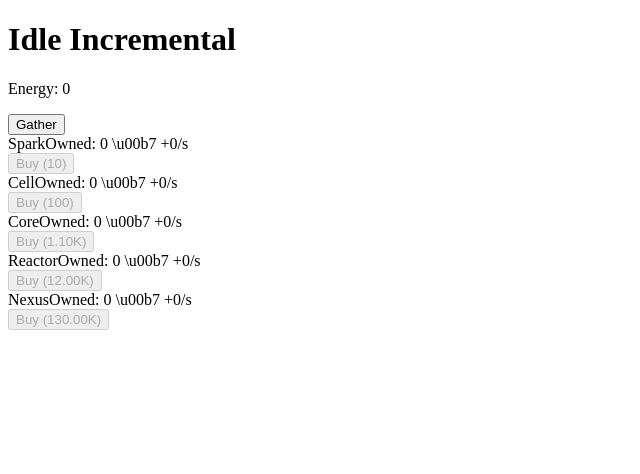
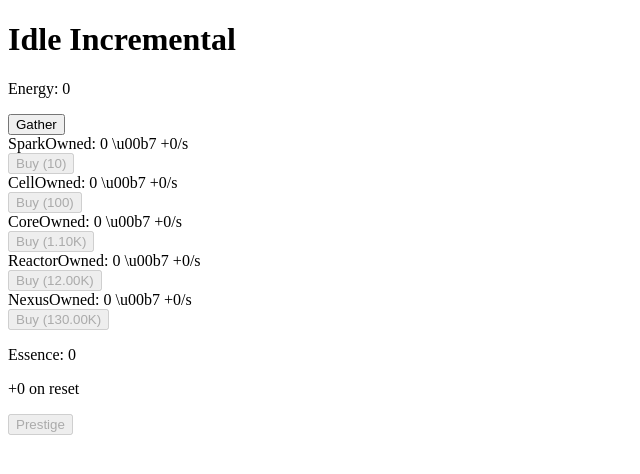
Before and after one commit to neil-cena/idle-clicker, a React (Vite) app: page / in a window 1280 px wide. Shown: the top 474 px of the page, without its empty margins (0-640 px from the left). Built offline with nearby package versions, Linux system fonts and the light colour scheme; the HTML template or start-up script is replaced by a standard one.

Commit message:
hook up prestige reset flow

```diff
--- a/src/App.tsx
+++ b/src/App.tsx
@@ -1,5 +1,6 @@
 import { useGameLoop } from './hooks/useGameLoop'
 import { MainView } from './components/MainView'
+import { PrestigePanel } from './components/PrestigePanel'
 import { OfflineModal } from './components/OfflineModal'
 
 function App() {
@@ -13,6 +14,7 @@ function App() {
       <OfflineModal />
       <main className="app-main">
         <MainView />
+        <PrestigePanel />
       </main>
     </div>
   )
--- a/src/engine/gameState.ts
+++ b/src/engine/gameState.ts
@@ -1,5 +1,6 @@
 import { create } from 'zustand'
 import { GENERATORS, getCost, getMilestoneMultiplier } from './generators'
+import { essenceFromLifetimeEarnings, productionMultiplierFromEssence } from './prestige'
 import { load, save } from './saveLoad'
 import { simulateOfflineProgress } from './offline'
 
@@ -10,12 +11,14 @@ const initialCounts = () => Object.fromEntries(GENERATORS.map((g) => [g.id, 0]))
 interface GameState {
   energy: number
   counts: Record<string, number>
+  essence: number
   lifetimeEarnings: number
   lastSaveTime: number
   lastTickTime: number
   tick: (now: number) => void
   click: () => void
   buy: (id: string) => void
+  prestige: () => void
   loadGame: () => void
   applyOffline: () => void
 }
@@ -23,6 +26,7 @@ interface GameState {
 export const useGameStore = create<GameState>()((set, get) => ({
       energy: 0,
       counts: initialCounts(),
+      essence: 0,
       lifetimeEarnings: 0,
       lastSaveTime: Date.now(),
       lastTickTime: Date.now(),
@@ -36,7 +40,8 @@ export const useGameStore = create<GameState>()((set, get) => ({
           const owned = state.counts[g.id] ?? 0
           rate += (owned * g.productionPerUnit) * getMilestoneMultiplier(owned)
         })
-        const gained = rate * dt
+        const mult = productionMultiplierFromEssence(state.essence)
+        const gained = rate * dt * mult
         set({
           energy: state.energy + gained,
           lifetimeEarnings: state.lifetimeEarnings + gained,
@@ -45,7 +50,8 @@ export const useGameStore = create<GameState>()((set, get) => ({
       },
 
       click() {
-        set((s) => ({ energy: s.energy + 1, lifetimeEarnings: s.lifetimeEarnings + 1 }))
+        const mult = productionMultiplierFromEssence(get().essence)
+        set((s) => ({ energy: s.energy + 1 * mult, lifetimeEarnings: s.lifetimeEarnings + 1 * mult }))
       },
 
       buy(id: string) {
@@ -61,12 +67,26 @@ export const useGameStore = create<GameState>()((set, get) => ({
         }))
       },
 
+      prestige() {
+        const state = get()
+        const newEssence = essenceFromLifetimeEarnings(state.lifetimeEarnings)
+        if (newEssence <= state.essence) return
+        set({
+          energy: 0,
+          counts: initialCounts(),
+          essence: state.essence + newEssence,
+          lifetimeEarnings: 0,
+          lastSaveTime: Date.now(),
+        })
+      },
+
       loadGame() {
         const data = load()
         if (!data) return
         set({
           energy: data.energy,
           counts: data.counts,
+          essence: data.essence,
           lifetimeEarnings: data.lifetimeEarnings,
           lastSaveTime: data.lastSaveTime,
           lastTickTime: Date.now(),
@@ -101,7 +121,7 @@ export function startGameLoop() {
     save({
       energy: state.energy,
       counts: state.counts,
-      essence: 0,
+      essence: state.essence,
       lifetimeEarnings: state.lifetimeEarnings,
       lastSaveTime: state.lastSaveTime,
     })
--- a/src/styles/global.css
+++ b/src/styles/global.css
@@ -114,7 +114,62 @@ body {
   cursor: not-allowed;
 }
 
+.prestige-panel {
+  padding: 1rem;
+  border: 1px solid var(--border);
+  border-radius: 8px;
+  background: var(--bg-card);
+}
+
+.prestige-gain {
+  color: var(--success);
+  font-size: 0.9rem;
+}
+
+.btn-prestige {
+  margin-top: 0.5rem;
+  padding: 0.5rem 1rem;
+  background: var(--cta);
+  border: none;
+  border-radius: 6px;
+  color: #fff;
+  cursor: pointer;
+}
+
+.btn-prestige:disabled {
+  opacity: 0.5;
+  cursor: not-allowed;
+}
+
+.modal-overlay {
+  position: fixed;
+  inset: 0;
+  background: rgba(0, 0, 0, 0.7);
+  display: flex;
+  align-items: center;
+  justify-content: center;
+  z-index: 100;
+}
+
+.modal {
+  background: var(--bg-card);
+  border: 1px solid var(--border);
+  border-radius: 12px;
+  padding: 1.5rem;
+  max-width: 90vw;
+}
+
+.modal h3 {
+  margin-top: 0;
+}
+
 .muted {
   color: var(--text-muted);
   font-size: 0.85rem;
 }
+
+@media (min-width: 600px) {
+  .app {
+    padding: 1.5rem;
+  }
+}
```
